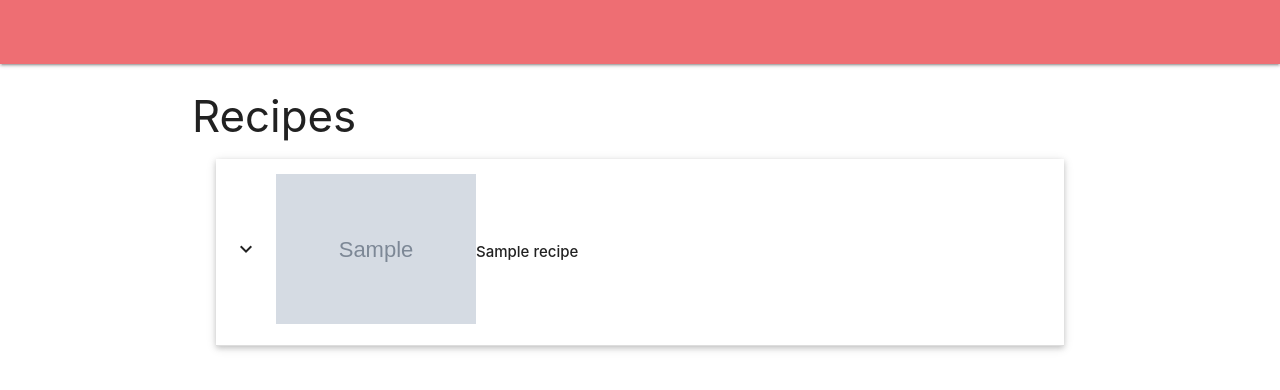
After one commit to 10xOXR/2BN_Savoury_Sensations, a Flask app: page /show_recipes in a window 1280 px wide. The commit adds this page. Shown: the top 390 px of the page. Run offline with Flask 2, Linux system fonts and the light colour scheme; grey boxes marked "Sample" are stand-in pictures; a database or web service that is not in the repository returns one stand-in record (values such as "Sample title"); some libraries are stand-ins or nearby versions.

Commit message:
Add further funcionality. Rewrite 'insert_recipe' function.
Added additional fields for prep and cooking times, temperature, and an
allergens list. Rewrote the 'insert_recipe' function to allow for
storing the ingredients list and preparation instructions as arrays.
Added a flash message on submiting the form to indicate success.
Added 'showrecipes.html' to display each recipe and its content.

```diff
--- a/app.py
+++ b/app.py
@@ -1,12 +1,13 @@
 import os
-from flask import Flask, render_template, redirect, request, url_for
+from flask import Flask, render_template, redirect, request, url_for, flash, session
 from flask_pymongo import PyMongo
 from bson.objectid import ObjectId
 
 app = Flask(__name__)
 
 app.config["MONGO_DBNAME"] = "m4RecipiesCollection"
-app.config["MONGO_URI"] = os.environ.get("MONGO_SECRET")
+app.config["MONGO_URI"] = os.environ.get("MONGO_URI")
+app.secret_key = os.environ.get("SECRET_KEY")
 
 mongo = PyMongo(app)
 
@@ -16,23 +17,46 @@ coll_recipies = mongo.db.recipes
 coll_cuisine = mongo.db.cuisine
 
 @app.route("/")
+@app.route("/show_recipes")
+def show_recipes():
+        return render_template("showrecipes.html", recipes = coll_recipies.find())
+
 @app.route("/add_recipe")
 def add_recipe():
         cuisine = []
         course = []
+        allergens = []
         for types in coll_cuisine.find():
                 cuisine_type = types.get('cuisineType')
                 course_type = types.get('courseType')
+                allergen_type = types.get('allergens')
                 for item in cuisine_type:
                         cuisine.append(item)
                 for item in course_type:
                         course.append(item)
+                for item in allergen_type:
+                        allergens.append(item)
 
-        return render_template("addrecipe.html", cuisine = cuisine, course = course)
+        return render_template("addrecipe.html", cuisine = cuisine, course = course, allergens = allergens)
 
 @app.route("/insert_recipe", methods=["POST"])
 def insert_recipe():
-        coll_recipies.insert_one(request.form.to_dict())
+        ingredients = request.form.get('ingredients').splitlines()
+        prepSteps = request.form.get('prepSteps').splitlines()
+        submission = {
+                "cuisineType": request.form.get('cuisineType'),
+                "courseType": request.form.get('courseType'),
+                "recipeName": request.form.get('recipe_name'),
+                "ingredients": ingredients,
+                "prepSteps": prepSteps,
+                "prepTime": request.form.get('prepTime'),
+                "cookTime": request.form.get('cookTime'),
+                "temp": request.form.get('temp'),
+                "allergens": request.form.getlist('allergens'),
+                "imgUrl": request.form.get('imageUrl')
+        }
+        coll_recipies.insert_one(submission)
+        flash('Thank you! Your recipe has been submitted!')
         return redirect(url_for("add_recipe"))
 
 if __name__ == "__main__":
--- a/static/css/styles.css
+++ b/static/css/styles.css
@@ -0,0 +1,4 @@
+ul img {
+    width: 200px;
+    height: 150px;
+}
--- a/static/js/scripts.js
+++ b/static/js/scripts.js
@@ -2,5 +2,6 @@ $(document).ready(function () {
 
     $('.materialboxed').materialbox();
     $('select').formSelect();
+    $('.collapsible').collapsible();
 
 });
--- /dev/null
+++ b/templates/showrecipes.html
@@ -0,0 +1,48 @@
+{% extends "base.html" %}
+{% block content %}
+
+<h3>Recipes</h3>
+
+<ul class="collapsible popout" data-collapsible="accordion">
+    {% for recipe in recipes %}
+    <li>
+        <div class="collapsible-header valign-wrapper">
+            <div class="col s1">
+                <i class="material-icons">expand_more</i>
+            </div>
+            <div class="col s3">
+                <img src="{{ recipe.imgUrl }}" alt="Image">
+            </div>
+            <div class="col s8">
+                <p class="center-align"><strong>{{ recipe.recipeName }}</strong></p>
+            </div>
+        </div>
+        <div class="collapsible-body">
+            <div class="row">
+                <div class="col s3">
+                    <p>Prep Time: {{ recipe.prepTime }} minutes</p>
+                </div>
+                <div class="col s3">
+                    <p>Cook Time: {{ recipe.cookTime }} minutes</p>
+                </div>
+            </div>
+            <div class="row">
+                <div class="col s4">
+                    <h5>Ingredients</h5>
+                    {% for ing in recipe.ingredients %}
+                    <p><strong>{{ loop.index }}.</strong> {{ ing }}</p>
+                    {% endfor %}
+                </div>
+                <div class="col s8">
+                    <h5>Preparation Steps</h5>
+                    {% for step in recipe.prepSteps %}
+                    <p><strong>{{ loop.index }}.</strong> {{ step }}</p>
+                    {% endfor %}
+                </div>
+            </div>
+        </div>
+    </li>
+    {% endfor %}
+</ul>
+
+{% endblock %}
```
Also changed, not shown: templates/addrecipe.html (+27 -0 lines), 2 other files.
